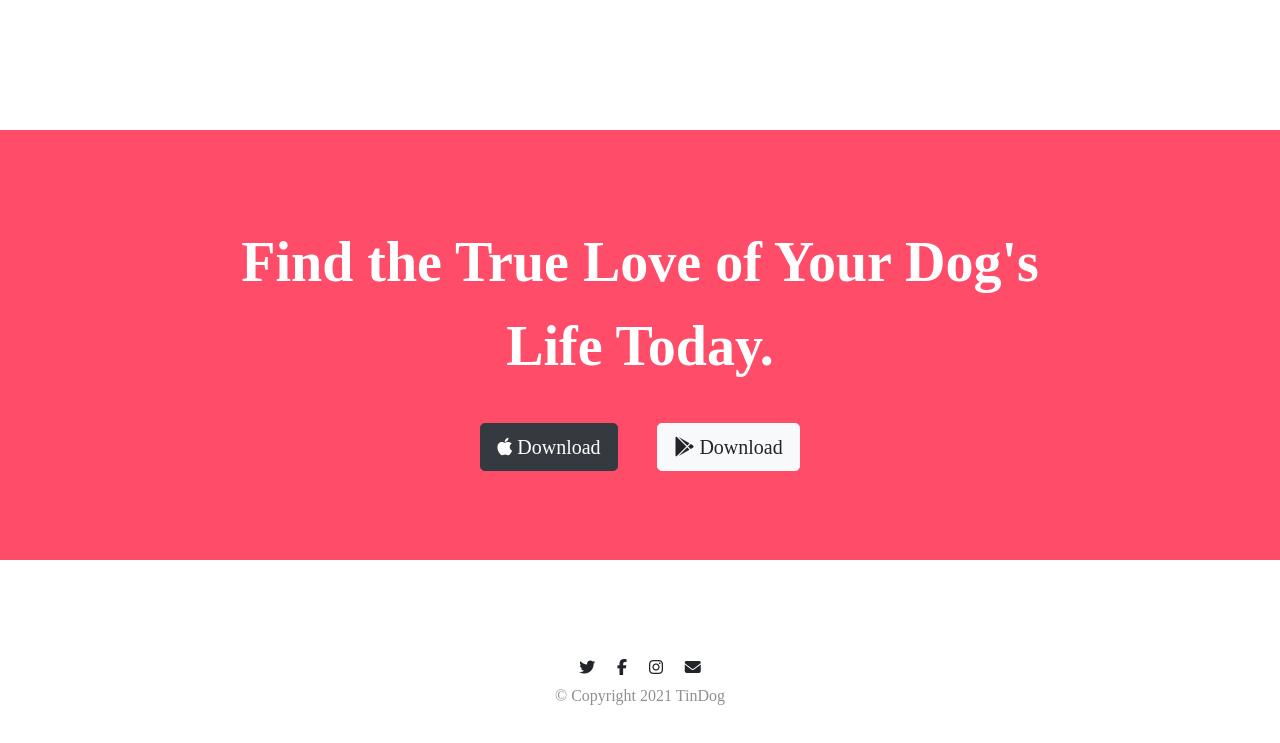
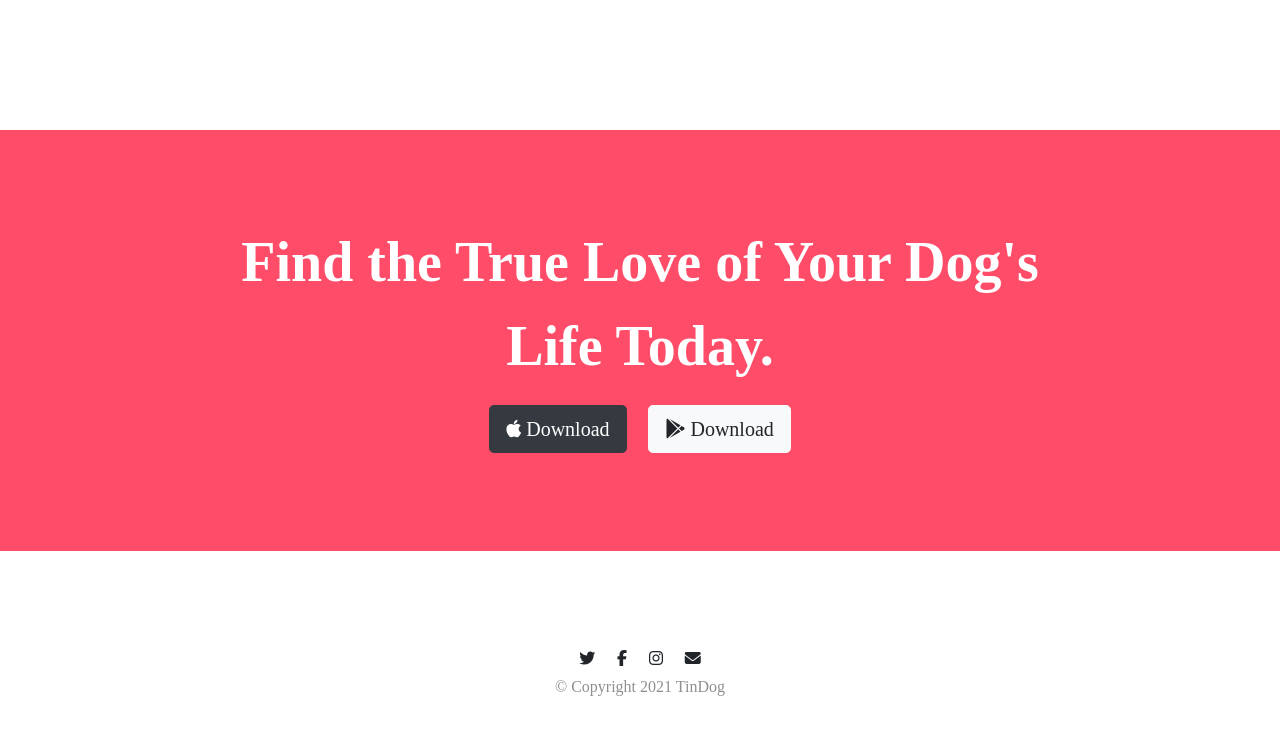
Before and after one commit to itstherampage/BootstrapSite, a plain HTML site: page index.html in a window 1280 px wide. Shown: the part 2449-3192 px from the top of the page. Drawn offline with nearby package versions, Linux system fonts and the light colour scheme.

Commit message:
Update styles.css

```diff
--- a/css/styles.css
+++ b/css/styles.css
@@ -154,7 +154,7 @@ p {
 }
 
 #cta .download-button{
-  margin: 3% 2% 0;
+   margin: 1%;
 }
 
 @media (max-width: 991px) {
```
